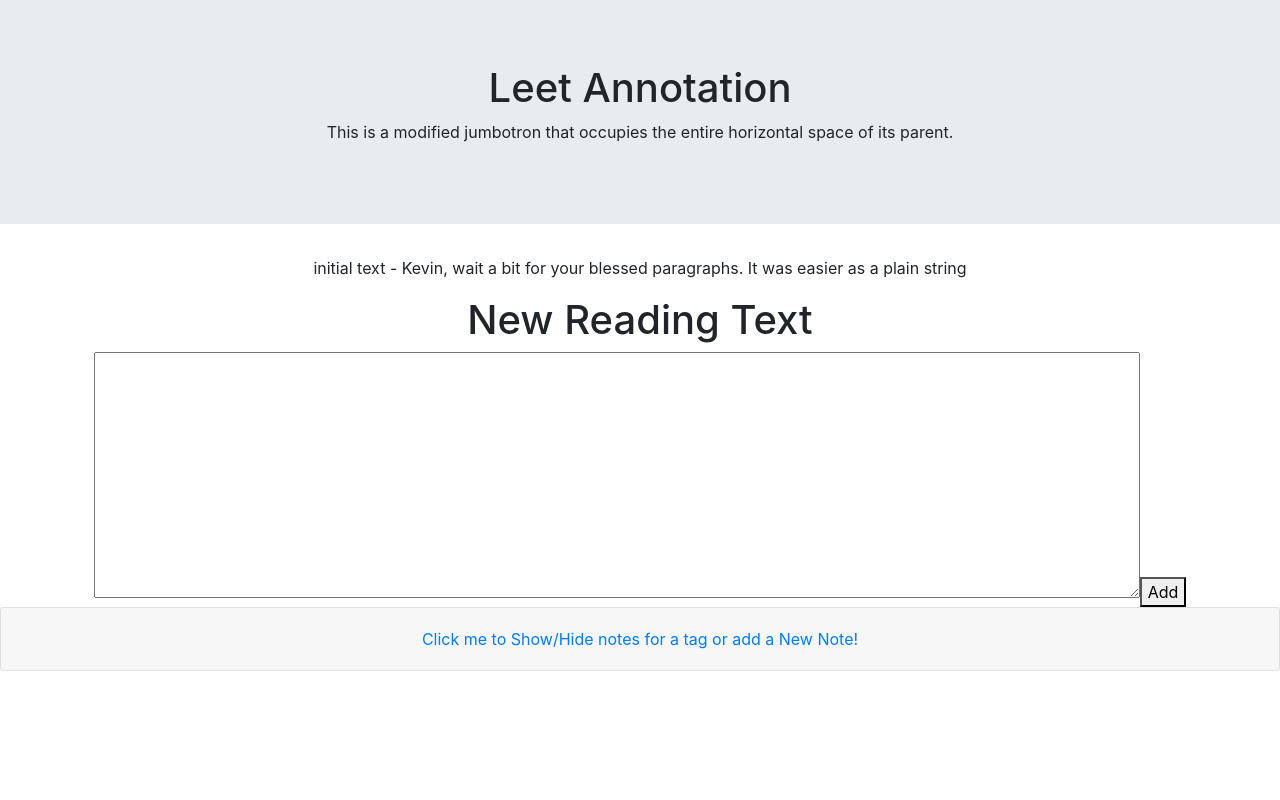
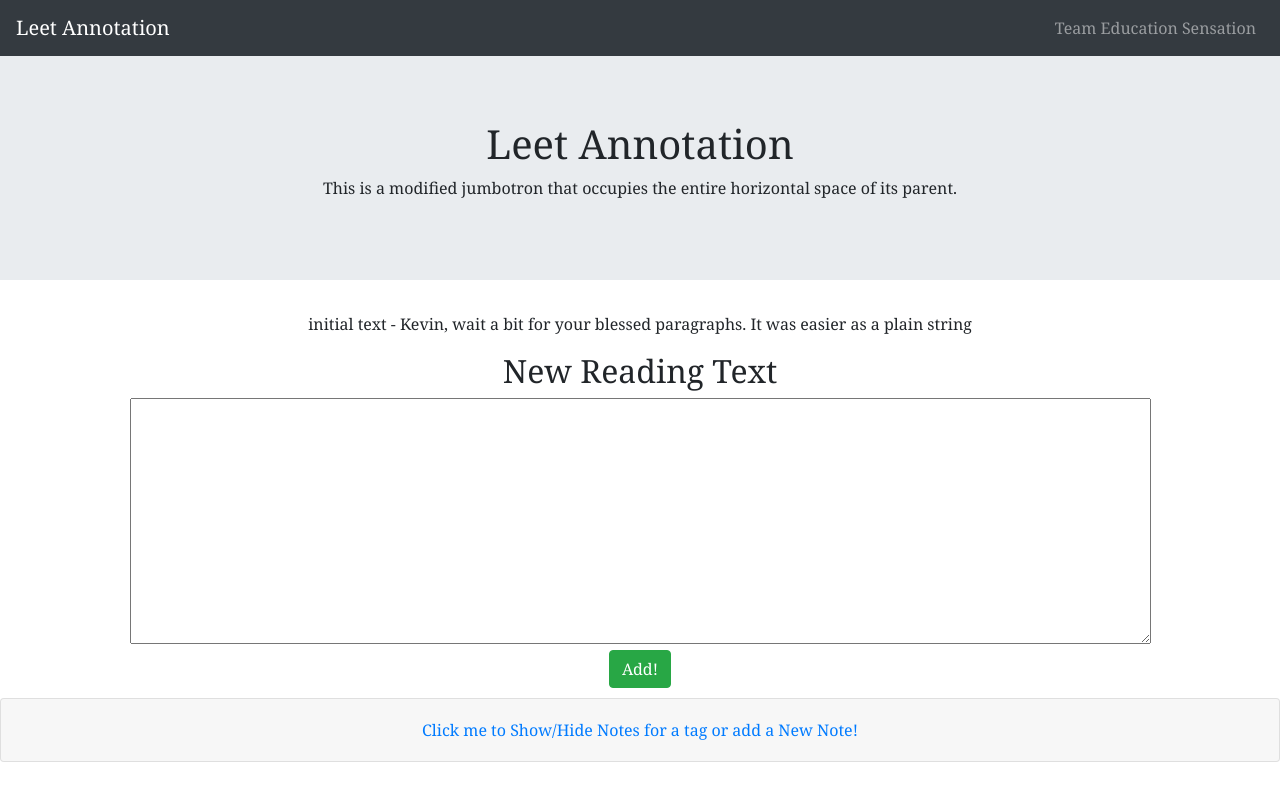
Before and after one commit to Education-Sensation/Leet-Annotation, a React (Create React App) app: page / in a window 1280 px wide. Built offline with nearby package versions, Linux system fonts and the light colour scheme.

Commit message:
Added sticky footer, navbar and have started to add buttons to UI

```diff
--- a/src/App.css
+++ b/src/App.css
@@ -1,10 +1,16 @@
 .App {
   text-align: center;
+  font-family: "Baskervville", "Playfair Display", Georgia, "Times New Roman",
+    serif;
 }
 
 .App-logo {
   height: 40vmin;
   pointer-events: none;
+}
+
+.newTextButton {
+  margin-bottom: 10px;
 }
 
 @media (prefers-reduced-motion: no-preference) {
@@ -28,6 +34,10 @@
   color: #61dafb;
 }
 
+/* .accordian-contents {
+  position: fixed;
+} */
+
 @keyframes App-logo-spin {
   from {
     transform: rotate(0deg);
@@ -36,3 +46,5 @@
     transform: rotate(360deg);
   }
 }
+
+@import url("https://fonts.googleapis.com/css2?family=Baskervville&display=swap");
--- a/src/App.js
+++ b/src/App.js
@@ -12,6 +12,9 @@ import Collapse from "react-bootstrap/Collapse";
 import Button from "react-bootstrap/Button";
 import Accordion from "react-bootstrap/Accordion";
 import Card from "react-bootstrap/Card";
+import Nav from "react-bootstrap/Nav";
+import Navbar from "react-bootstrap/Navbar";
+import NavDropdown from "react-bootstrap/NavDropdown";
 
 class App extends React.Component {
   constructor() {
@@ -44,6 +47,20 @@ class App extends React.Component {
 
     return (
       <div className="App">
+        {/* -- NavBar component -- */}
+        <Navbar collapseOnSelect expand="lg" bg="dark" variant="dark">
+          <Navbar.Brand href="#home">Leet Annotation</Navbar.Brand>
+          <Navbar.Toggle aria-controls="responsive-navbar-nav" />
+          <Navbar.Collapse id="responsive-navbar-nav">
+            <Nav className="mr-auto"></Nav>
+            <Nav>
+              <Nav.Link eventKey={2} href="#memes">
+                Team Education Sensation
+              </Nav.Link>
+            </Nav>
+          </Navbar.Collapse>
+        </Navbar>
+
         {/* -- Jumbotron - Header Code --  */}
         <Jumbotron fluid>
           <Container>
@@ -61,11 +78,12 @@ class App extends React.Component {
         <AddReadingTextForm submitNewReadingText={this.setReadingText} />
 
         {/* -- Footer, show New Note, Show and Hide Notes, etc. -- */}
-        <Accordion>
+        <div className="fixed-bottom position-sticky">
+          <Accordion className="accordian-contents">
             <Card>
               <Card.Header>
                 <Accordion.Toggle as={Button} variant="link" eventKey="0">
-                Click me to Show/Hide notes for a tag or add a New Note!
+                  Click me to Show/Hide Notes for a tag or add a New Note!
                 </Accordion.Toggle>
               </Card.Header>
               <Accordion.Collapse eventKey="0">
@@ -77,6 +95,7 @@ class App extends React.Component {
             </Card>
           </Accordion>
         </div>
+      </div>
     );
   }
 }
--- a/src/addReadingTextForm.js
+++ b/src/addReadingTextForm.js
@@ -1,27 +1,36 @@
 import React from "react";
+import Button from "react-bootstrap/Button";
 
 export default class addReadingTextForm extends React.Component {
   constructor(props) {
     super(props);
     this.handleAddClick = this.handleAddClick.bind(this);
     this.handleTextChange = this.handleTextChange.bind(this);
-    this.state = {newParagraphs: []};  // tracks textarea input
+    this.state = { newParagraphs: [] }; // tracks textarea input
   }
 
   handleAddClick() {
-    console.log('submitting this (hopefully new) reading text to App: ', this.state.newParagraphs);
-    this.props.submitNewReadingText(this.state.newParagraphs);  // pass textarea value (as recorded in state)
-  };
+    console.log(
+      "submitting this (hopefully new) reading text to App: ",
+      this.state.newParagraphs
+    );
+    this.props.submitNewReadingText(this.state.newParagraphs); // pass textarea value (as recorded in state)
+  }
 
   handleTextChange(event) {
-    console.log('changing state in handleTextChange() from ', this.state.newParagraphs, ' to ', event.target.value);
-    this.setState({newParagraphs: event.target.value});
+    console.log(
+      "changing state in handleTextChange() from ",
+      this.state.newParagraphs,
+      " to ",
+      event.target.value
+    );
+    this.setState({ newParagraphs: event.target.value });
   }
 
   render() {
     return (
       <div className="newReadingStyle">
-        <h1>New Reading Text</h1>
+        <h2>New Reading Text</h2>
         <form>
           <textarea
             name="newReadingText"
@@ -31,9 +40,15 @@ export default class addReadingTextForm extends React.Component {
             //value={[]}
           ></textarea>
           {/* replaces text in ReadingText component */}
-          <button onClick={this.handleAddClick} className="newTextButton" type="button">
-            Add
-          </button>
+          <br />
+          <Button
+            variant="success"
+            onClick={this.handleAddClick}
+            className="newTextButton"
+            type="button"
+          >
+            Add!
+          </Button>
         </form>
       </div>
     );
```
Lines whose indentation alone changed are shown as unchanged.
